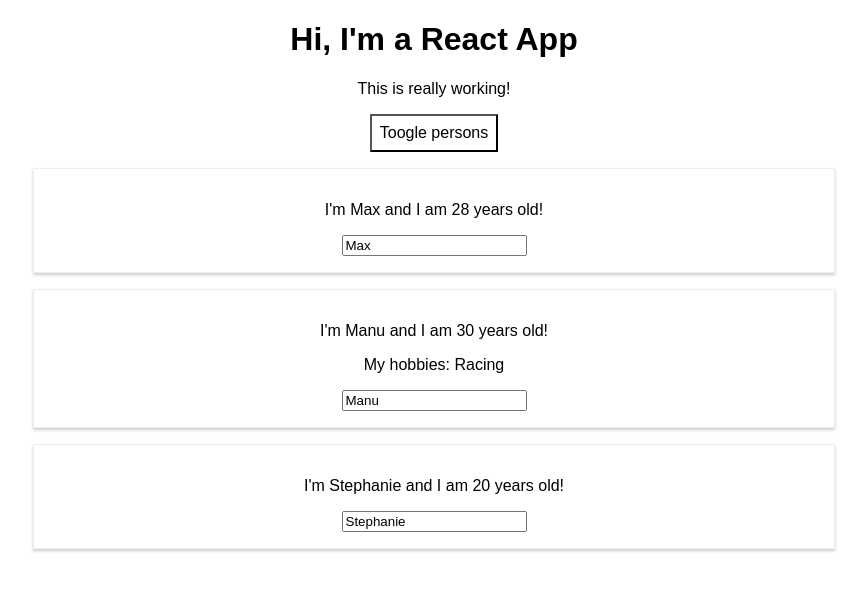
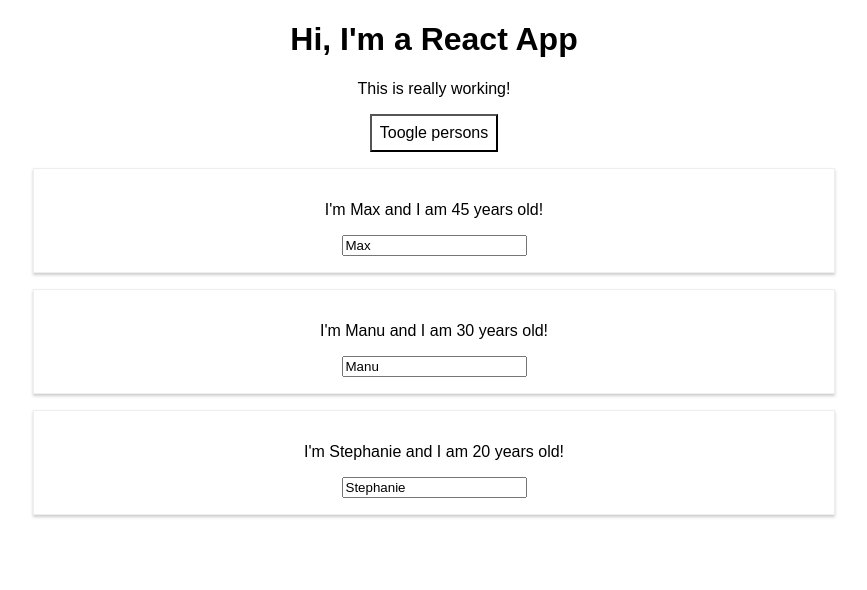
Before and after one commit to monterorf/react-complete-guide, a React (Create React App) app: page / in a window 1280 px wide. Both pictures are taken after a click on the button "Toogle persons". Shown: the top 590 px of the page, without its empty margins (206-1073 px from the left). Built offline with nearby package versions, Linux system fonts and the light colour scheme.

Commit message:
outputting lists

```diff
--- a/src/App.js
+++ b/src/App.js
@@ -5,7 +5,7 @@ import Person from './Person/Person';
 class App extends Component {
   state = {
     persons: [
-      {name: 'Max', age: 28},
+      {name: 'Max', age: 45},
       {name: 'Manu', age: 30},
       {name: 'Stephanie', age: 20},
     ]
@@ -30,7 +30,7 @@ class App extends Component {
   nameChangedHandler = (event) => {
     this.setState( {
       persons:[
-        {name: 'Max', age: 28},
+        {name: 'Max', age: 50},
         {name: event.target.value, age: 30},
         {name: 'Steph', age: 26},
       ]
@@ -46,6 +46,18 @@ const style = {
   curson: 'pointer'
 };
 
+    let persons = null;
+
+    if(this.state.showPersons){
+      persons = (
+                    <div >
+                      {this.state.persons.map(person => {
+                        return <Person name={person.name} age={person.age}/>
+                      })}
+                </div>
+                )
+    }
+
     return (
       <div className="App">
         <h1>Hi, I'm a React App</h1>
@@ -53,22 +65,7 @@ const style = {
         <button
         style={style}
         onClick={this.togglePersonsHandler}>Toogle persons</button>
-        {
-          this.state.showPersons ?
-              <div >
-                  <Person
-                    name={this.state.persons[0].name}
-                    age={this.state.persons[0].age}/>
-                  <Person
-                    name={this.state.persons[1].name}
-                    age={this.state.persons[1].age}
-                    click={this.switchNameHandler.bind(this, 'maxFromtheLabel')}
-                    changed={this.nameChangedHandler} >My hobbies: Racing</Person>
-                  <Person
-                    name={this.state.persons[2].name}
-                    age={this.state.persons[2].age}/>
-              </div> : null
-          }
+        {persons}
       </div>
     );
   }
```
Also changed, not shown: package.json (line endings or trailing spaces).
